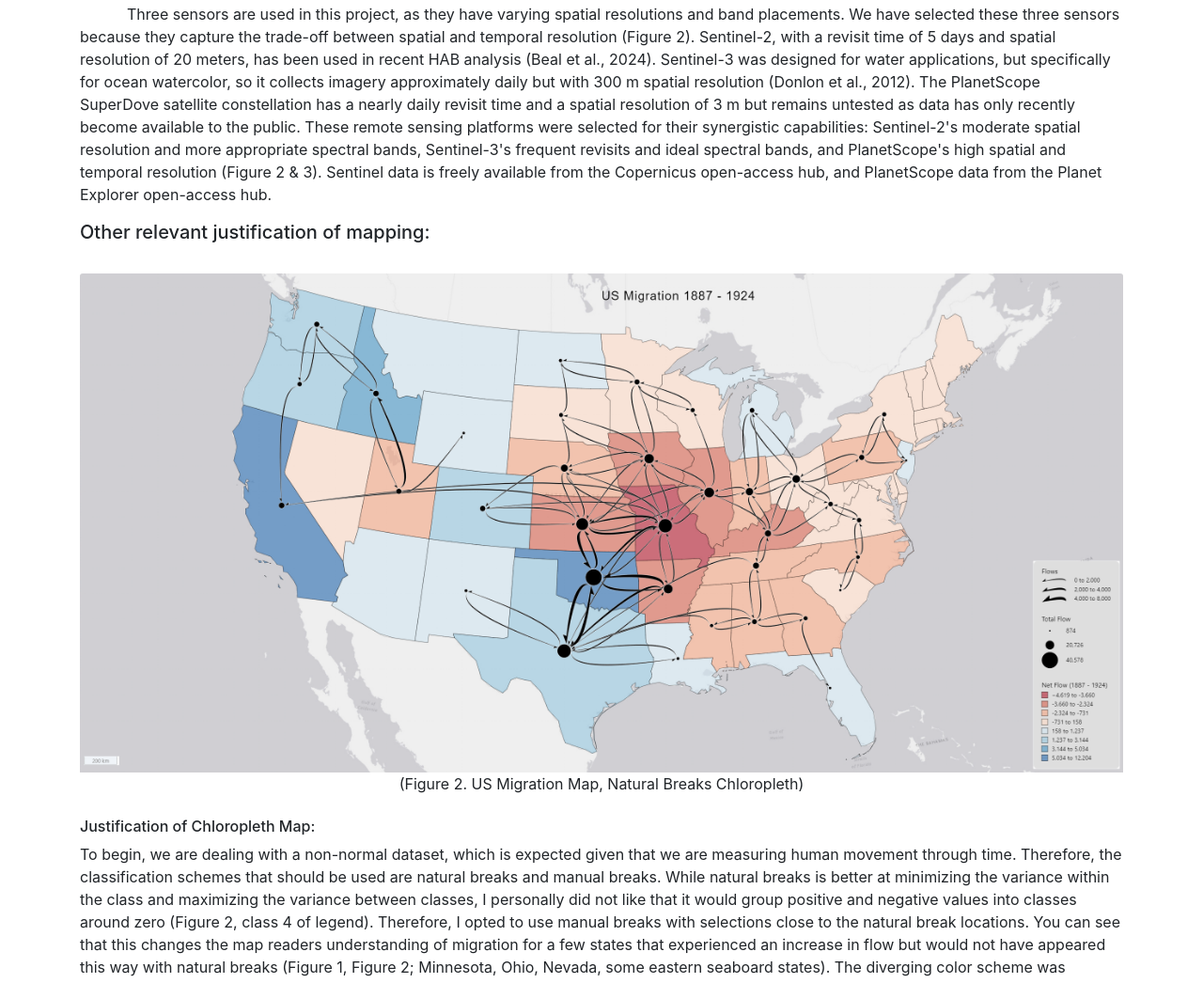
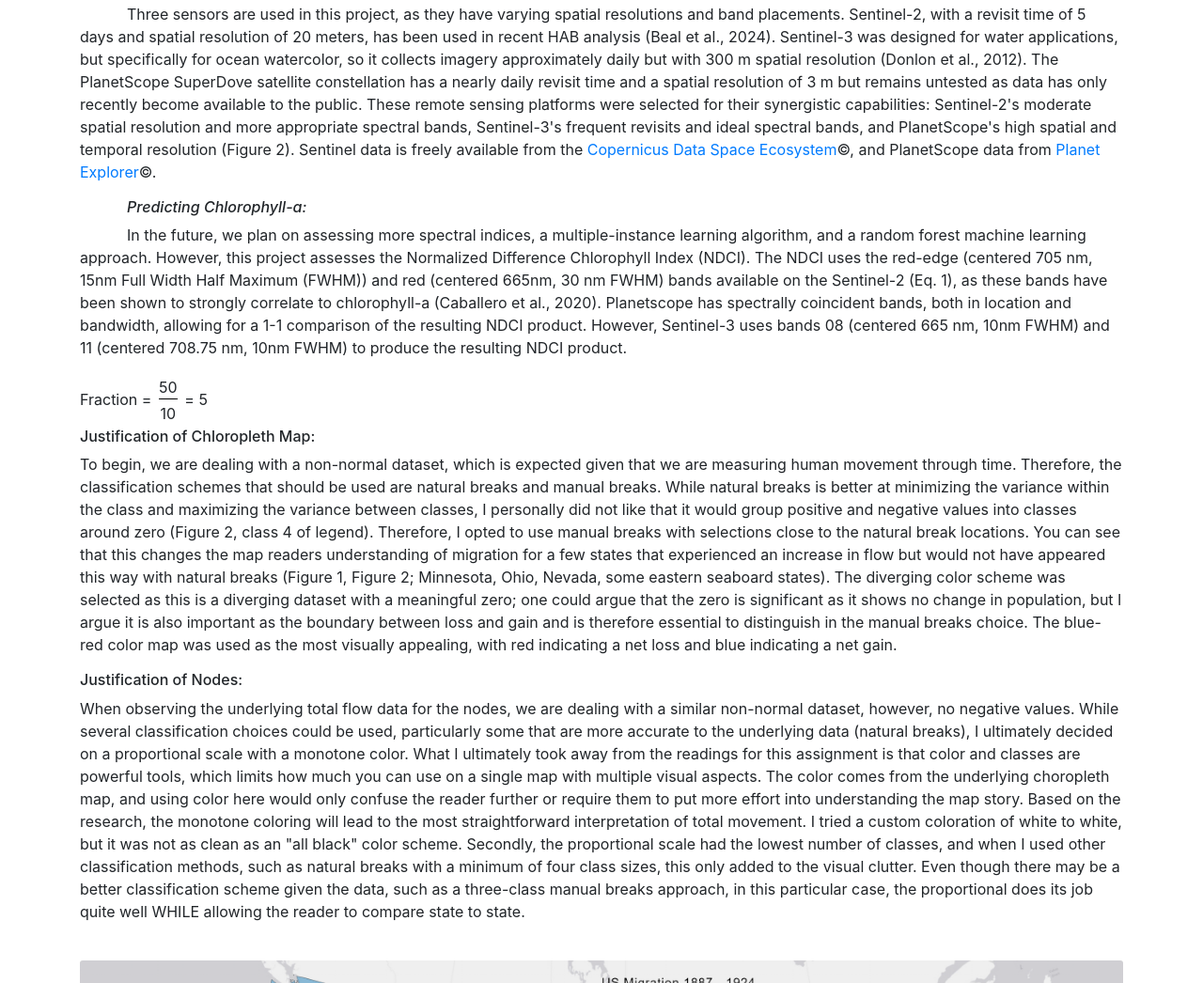
Before and after one commit to geog3540/skzebarth, a website: page final_project.html in a window 1280 px wide. Shown: the part 3093-4139 px from the top of the page at 94% size. Drawn offline with Linux system fonts and the light colour scheme.

Commit message:
Final update 4
Added up to but not including equations

```diff
--- a/css/3-col-portfolio.css
+++ b/css/3-col-portfolio.css
@@ -21,3 +21,22 @@ body {
 .pagination {
   margin-bottom: 30px;
 }
+
+.fraction {
+  display: inline-block;
+  vertical-align: middle;
+  margin: 0 0.2em 0.4ex;
+  text-align: center;
+  & > span{
+    display: block;
+    padding-top: 0.15em;
+  }
+  & span{
+    &.fdn{
+      border-top: thin solid black;
+    }
+    &.bar{
+      display: none;
+    }
+  }
+}
--- a/final_project.html
+++ b/final_project.html
@@ -139,25 +139,34 @@
        </div>
       </div><br>
       <p style="text-indent: 50px;">Three sensors are used in this project, as they have varying spatial resolutions and band placements.
-        We have selected these three sensors because they capture the trade-off between spatial and temporal resolution (Figure 2).
         Sentinel-2, with a revisit time of 5 days and spatial resolution of 20 meters, has been used in recent HAB analysis (Beal et al., 2024).
         Sentinel-3 was designed for water applications, but specifically for ocean watercolor, so it collects imagery approximately daily but with
         300 m spatial resolution (Donlon et al., 2012). The PlanetScope SuperDove satellite constellation has a nearly daily revisit time and a
         spatial resolution of 3 m but remains untested as data has only recently become available to the public. These remote sensing platforms were
         selected for their synergistic capabilities: Sentinel-2's moderate spatial resolution and more appropriate spectral bands, Sentinel-3's
-        frequent revisits and ideal spectral bands, and PlanetScope's high spatial and temporal resolution (Figure 2 & 3).
-        Sentinel data is freely available from the Copernicus open-access hub, and PlanetScope data from the Planet Explorer open-access hub. </p>
+        frequent revisits and ideal spectral bands, and PlanetScope's high spatial and temporal resolution (Figure 2).
+        Sentinel data is freely available from the <a href="https://dataspace.copernicus.eu/">Copernicus Data Space Ecosystem</a>&copy;,
+        and PlanetScope data from <a href="https://www.planet.com/explorer/">Planet Explorer</a>&copy;.</p>
 
-      <h5>Other relevant justification of mapping:</h5><br>
-      <div class="row">
-        <div class="container">
-            <img class="card-img-top" src="images/flowmap_3.png" alt="">
-            <p class="card-text text-center">(Figure 2. US Migration Map, Natural Breaks Chloropleth)</p>
-       </div>
-             </div><br>
+      <h6 style="text-indent: 50px;"><i>Predicting Chlorophyll-a:</i></h6>
+      <p style="text-indent: 50px;">In the future, we plan on assessing more spectral indices, a multiple-instance learning algorithm,
+        and a random forest machine learning approach. However, this project assesses the Normalized Difference Chlorophyll Index (NDCI).
+        The NDCI uses the red-edge (centered 705 nm, 15nm Full Width Half Maximum (FWHM)) and red (centered 665nm, 30 nm FWHM)  bands
+        available on the Sentinel-2 (Eq. 1), as these bands have been shown to strongly correlate to chlorophyll-a (Caballero et al., 2020).
+        Planetscope has spectrally coincident bands, both in location and bandwidth, allowing for a 1-1 comparison of the resulting NDCI product.
+        However, Sentinel-3 uses bands 08 (centered 665 nm, 10nm FWHM) and 11 (centered 708.75 nm, 10nm FWHM) to produce the resulting NDCI product.   </p>
+        <div class="eq-c">
+          Fraction =
+           <div class="fraction">
+           <span class="fup">50</span>
+           <span class="bar">/</span>
+           <span class="fdn">10</span>
+           </div>
+           = 5
+         </div>
 
 
-      <h6>Justification of Chloropleth Map:</h6>
+        <h6>Justification of Chloropleth Map:</h6>
       <p>To begin, we are dealing with a non-normal dataset, which is expected given that we are measuring human movement through time.
         Therefore, the classification schemes that should be used are natural breaks and manual breaks.
         While natural breaks is better at minimizing the variance within the class and maximizing the variance between classes,
```
